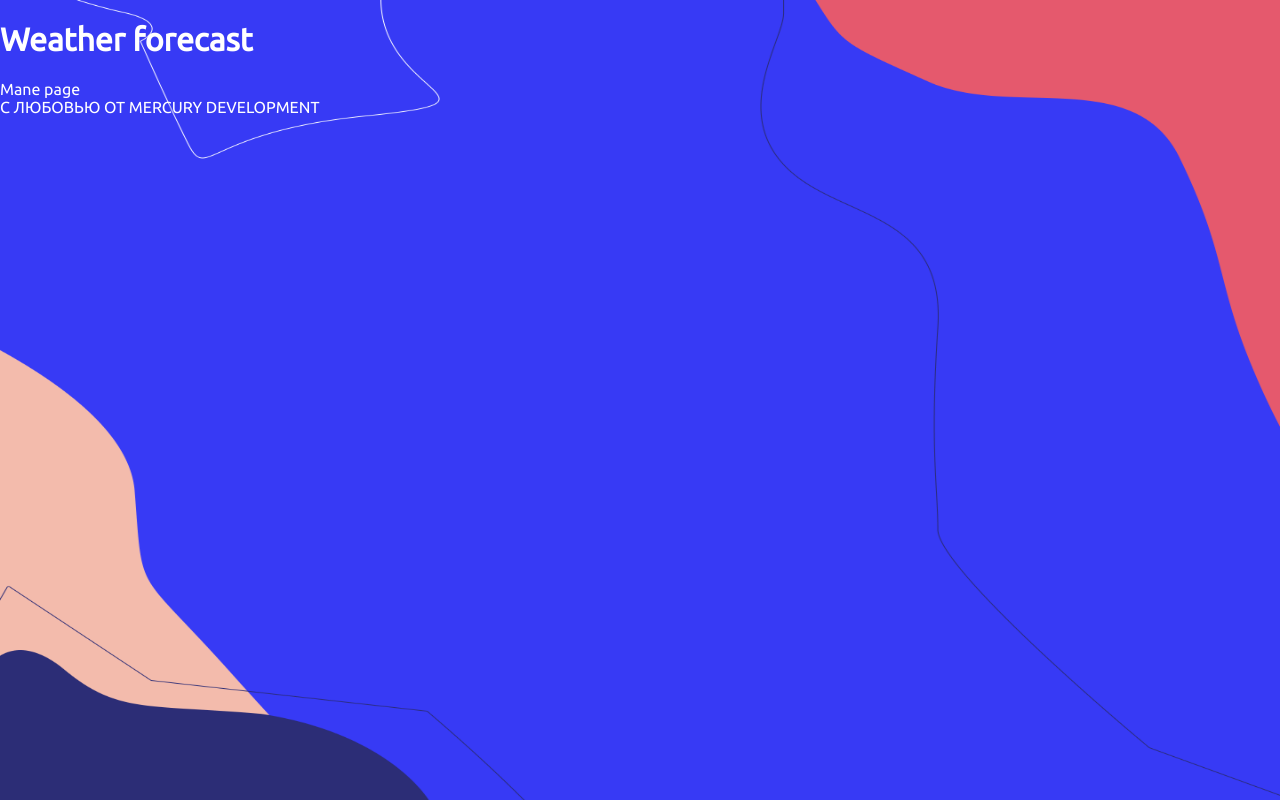
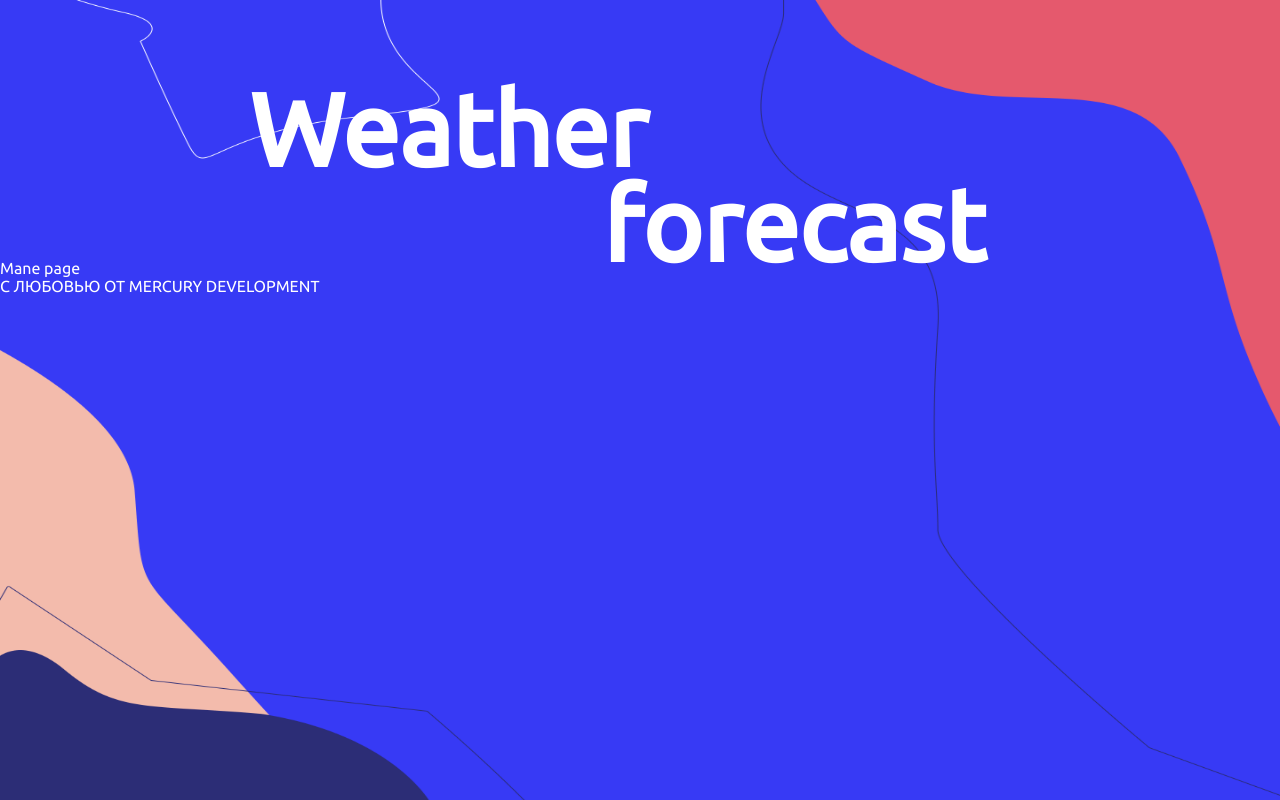
Before and after one commit to NataliaK96/weather-react, a React (Create React App) app: page / in a window 1280 px wide. Built offline with nearby package versions, Linux system fonts and the light colour scheme.

Commit message:
feat: add styles for header

```diff
--- a/src/components/Header/Header.module.scss
+++ b/src/components/Header/Header.module.scss
@@ -1,11 +1,23 @@
 @import '../../constants/colors.scss';
 
-.app {
-  min-height: 100vh;
+.header {
   display: flex;
-  flex-direction: column;
-  align-items: center;
   justify-content: center;
-  background-color: $accent;
-  color: $baseWeak;
+  .header__title {
+    font-size: 102px;
+  }
 }
+
+.title {
+  &__item {
+    line-height: 122px;
+  }
+  &__item_top {
+    top: 65px;
+  }
+  &__item_bottom {
+    position: relative;
+    top: 95px;
+    left: -45px;
+  }
+}
--- a/src/components/Header/Header.tsx
+++ b/src/components/Header/Header.tsx
@@ -3,8 +3,11 @@ import style from './Header.module.scss';
 
 export const Header = () => {
   return (
-    <header>
-      <h1>Weather forecast</h1>
+    <header className={style.header}>
+      <h1 className={style.header__title + ' ' + style.title}>
+        <span className={style.title__item + ' ' + style.title__item_top}>Weather</span>
+        <span className={style.title__item + ' ' + style.title__item_bottom}>forecast</span>
+        </h1>
     </header>
   );
 };
--- a/src/entry/App.module.scss
+++ b/src/entry/App.module.scss
@@ -22,3 +22,6 @@
   left: 0;
   top: 0;
 }
+.wrapper {
+  position: relative;
+}
--- a/src/entry/App.tsx
+++ b/src/entry/App.tsx
@@ -3,17 +3,23 @@ import { Footer } from 'components/Footer';
 import { Header } from 'components/Header';
 import MainPage from 'views/MainPage';
 import style from './App.module.scss';
-import bgBottom from 'assets/images/bg-bottom.png'
-import bgtop from 'assets/images/bg-top.png'
+import bgBottom from 'assets/images/bg-bottom.png';
+import bgtop from 'assets/images/bg-top.png';
 
 function App() {
   return (
     <div className={style.app}>
-      <img src={bgtop} alt='background' className={style['background-top']}/>
-      <img src={bgBottom} alt='background'className={style['background-bottom']}/>
-      <Header/>
-      <MainPage/>
-      <Footer/>
+      <img src={bgtop} alt="background" className={style['background-top']} />
+      <img
+        src={bgBottom}
+        alt="background"
+        className={style['background-bottom']}
+      />
+      <div className={style.wrapper}>
+        <Header />
+        <MainPage />
+        <Footer />
+      </div>
     </div>
   );
 }
```
